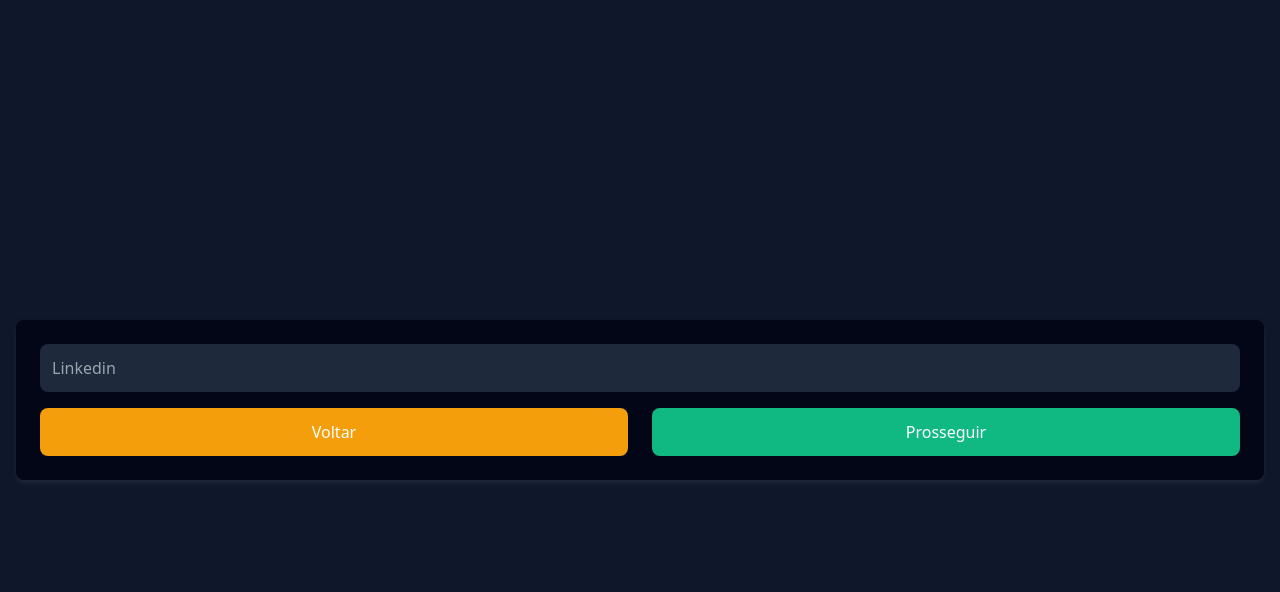
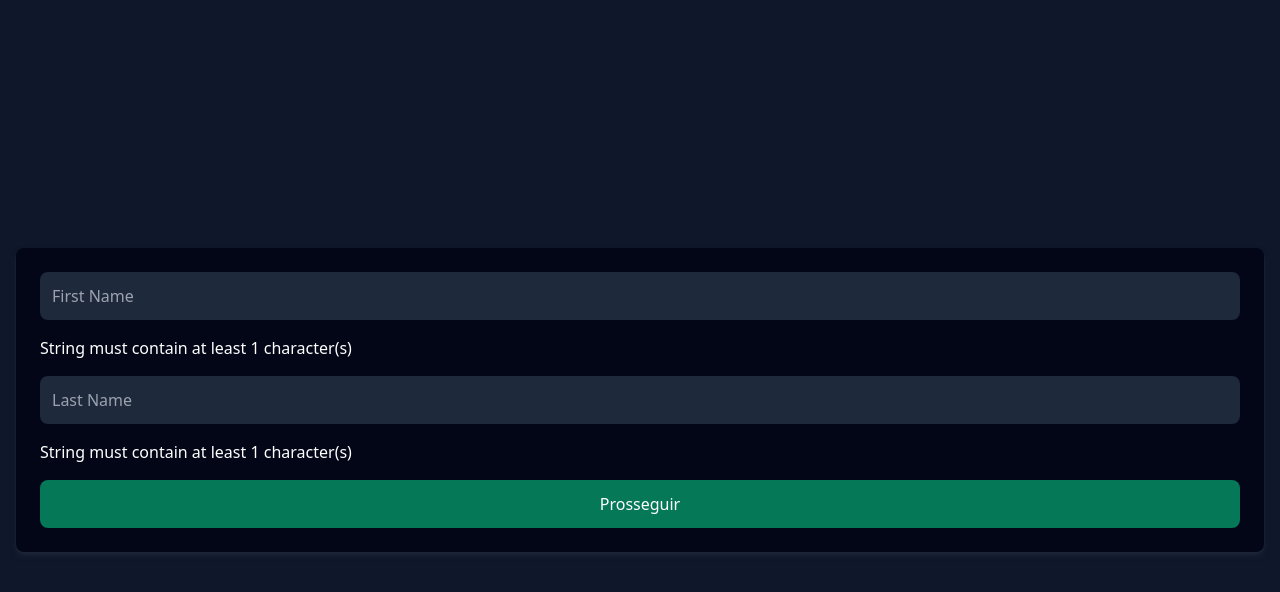
Before and after one commit to vitormarkis/9react-hook-form, a React (Vite) app: page / in a window 1280 px wide. Both pictures are taken after a click on the button "Prosseguir". Shown: the top 592 px of the page. Built offline with nearby package versions, Linux system fonts and the light colour scheme.

Commit message:
feat: create multi step validation

```diff
--- a/src/MultiStep/App.tsx
+++ b/src/MultiStep/App.tsx
@@ -10,31 +10,41 @@ import { Experience } from "./steps/Experience"
 import { Professional } from "./steps/Professional"
 
 export type IFormValues = z.infer<typeof multiStepFormSchema>
+export type TValidationPerStep = Record<number, (keyof IFormValues)[]>
+
+const validationPerStep: TValidationPerStep = {
+  0: ["name", "surName"],
+  1: ["linkedin"],
+  2: ["skills"]
+}
 
 export function App() {
   const methods = useForm<IFormValues>({
     defaultValues,
-    resolver: zodResolver(multiStepFormSchema)
+    resolver: zodResolver(multiStepFormSchema),
+    mode: "onChange"
   })
   const { step, setStep } = useMultistepForm()
+  const { errors } = methods.formState
+
   const isInLastStep = step === 2
   const isInFirstStep = step === 0
-
-  if (Object.keys(methods.formState.errors).length) console.log("errors", methods.formState.errors)
+  const shouldGoForward = !validationPerStep[step].some(field => field in errors)
 
   const submitHandler: SubmitHandler<IFormValues> = (formData) => console.log(formData)
 
-  const handleActionButton = () => {
+  const handleActionButton = async () => {
     if(isInLastStep) return
-    setStep(s => ++s)
+    const allValidations = validationPerStep[step].map(field => methods.trigger(field))
+    const allFieldsValidated = await Promise.all(allValidations)
+    const allValidationPassed = allFieldsValidated.every(Boolean)
+    if(allValidationPassed) return setStep(s => ++s)
   }
 
   const handleGoBackButton = () => {
     if(isInFirstStep) return
     setStep(s => --s)
   }
-
-  console.log("step", step)
 
   return (
     <div className="bg-slate-900 min-h-screen grid place-items-center text-white overflow-y-scroll">
@@ -61,6 +71,7 @@ export function App() {
               type={isInLastStep ? "submit" : "button"}
               className="form-element-style button-style bg-emerald-500 disabled:bg-emerald-700"
               onClick={handleActionButton}
+              disabled={!shouldGoForward}
             >
               {isInLastStep ? "Enviar" : "Prosseguir"}
             </button>
--- a/src/MultiStep/constants.ts
+++ b/src/MultiStep/constants.ts
@@ -1,5 +1,6 @@
 export const defaultValues = {
+  name: "",
+  surName: "",
   linkedin: "",
-  name: "",
   skills: []
 }
--- /dev/null
+++ b/src/MultiStep/factories/createMultiForm.ts
@@ -0,0 +1,32 @@
+import { UseFormTrigger } from "react-hook-form";
+import { IFormValues } from "../App";
+import { useCallback, useEffect, useState } from "react";
+
+export function createMultiForm(methods: {
+  trigger: UseFormTrigger<IFormValues>
+  isDirty: boolean
+}, step: number) {
+  const { isDirty, trigger } = methods
+
+  const getShouldGoForward = useCallback((callback: (shouldGoForward: boolean) => void) => {
+    switch (step) {
+      case 0: {
+        console.log("Validando campos")
+          Promise.all([
+            trigger("name"),
+            trigger("surName"),
+          ]).then(stepValidation => {
+            if(stepValidation.every(Boolean)) {
+              callback(true)
+            } else {
+              callback(false)
+            }
+          })
+      }
+    }
+  }, [step])
+
+  return {
+    getShouldGoForward
+  }
+}
--- a/src/MultiStep/schema.ts
+++ b/src/MultiStep/schema.ts
@@ -1,7 +1,8 @@
 import { z } from "zod";
 
 export const multiStepFormSchema = z.object({
-  name: z.string().nonempty(),
-  linkedin: z.string().url(),
-  skills: z.array(z.string())
+  name: z.string().trim().nonempty().min(6).max(20),
+  surName: z.string().trim().nonempty().min(6).max(20),
+  linkedin: z.string().trim().url(),
+  skills: z.array(z.string()).min(1)
 })
--- a/src/MultiStep/steps/Experience.tsx
+++ b/src/MultiStep/steps/Experience.tsx
@@ -3,7 +3,7 @@ import { Select } from "../../components"
 import { IFormValues } from "../App"
 
 export function Experience() {
-  const { control } = useFormContext<IFormValues>()
+  const { control, formState: { errors } } = useFormContext<IFormValues>()
 
   return (
     <>
@@ -27,6 +27,7 @@ export function Experience() {
           )
         }}
       />
+      {errors.skills?.message ? <p>{errors.skills.message}</p> : null}
     </>
   )
 }
--- a/src/MultiStep/steps/Personal.tsx
+++ b/src/MultiStep/steps/Personal.tsx
@@ -2,7 +2,7 @@ import { useFormContext } from "react-hook-form"
 import { IFormValues } from "../App"
 
 export function Personal() {
-  const { register } = useFormContext<IFormValues>()
+  const { register, formState: { errors } } = useFormContext<IFormValues>()
 
   return (
     <>
@@ -13,6 +13,15 @@ export function Personal() {
         placeholder="First Name"
         autoComplete="off"
       />
+      {errors.name?.message ? <p>{errors.name.message}</p> : null}
+      <input
+        {...register("surName")}
+        type="text"
+        className="form-element-style"
+        placeholder="Last Name"
+        autoComplete="off"
+      />
+      {errors.surName?.message ? <p>{errors.surName.message}</p> : null}
     </>
   )
 }
--- a/src/MultiStep/steps/Professional.tsx
+++ b/src/MultiStep/steps/Professional.tsx
@@ -2,7 +2,7 @@ import { useFormContext } from "react-hook-form"
 import { IFormValues } from "../App"
 
 export function Professional() {
-  const { register } = useFormContext<IFormValues>()
+  const { register, formState: { errors } } = useFormContext<IFormValues>()
 
   return (
     <>
@@ -13,6 +13,7 @@ export function Professional() {
         placeholder="Linkedin"
         autoComplete="off"
       />
+      {errors.linkedin?.message ? <p>{errors.linkedin.message}</p> : null}
     </>
   )
 }
```
